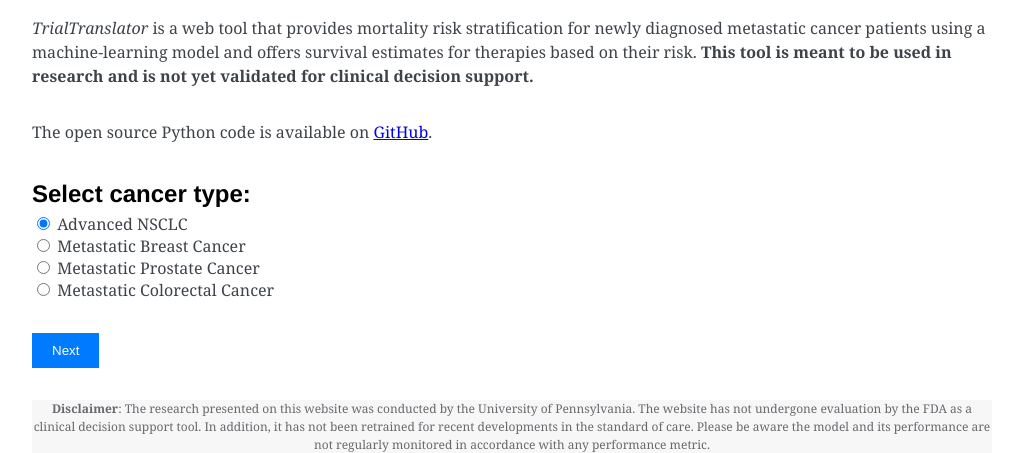
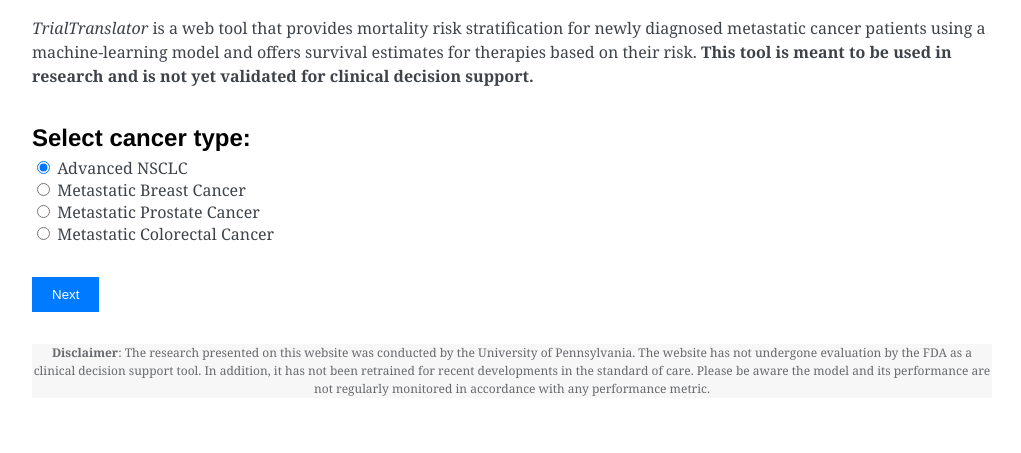
Before and after one commit to xavier-orcutt/boosted-forecaster, a Flask app: page / in a window 1280 px wide. Shown: the part 210-663 px from the top of the page, without its empty margins (128-1149 px from the left). Run offline with Flask 3, Linux system fonts and the light colour scheme; parts of the project's set-up code (start-up, migrations or seed data) failed here and were passed over.

Commit message:
updated homepage

```diff
--- a/app/templates/index.html
+++ b/app/templates/index.html
@@ -29,8 +29,6 @@
 
     <p><span class="italic">TrialTranslator</span> is a web tool that provides mortality risk stratification for newly diagnosed metastatic cancer patients using a machine-learning model and offers survival estimates for therapies based on their risk. <span class="bold">This tool is meant to be used in research and is not yet validated for clinical decision support.</span></p>
 
-    <p>The open source Python code is available on <a href = "https://github.com/xavier-orcutt/TrialTranslator">GitHub</a>.</p>
-
     <h2>Select cancer type:</h2>
     <form class="cancer_type">
       <input type="radio" name="cancer" value="lung" checked="checked"> Advanced NSCLC<br>
```
Also changed, not shown: 1 other file.
